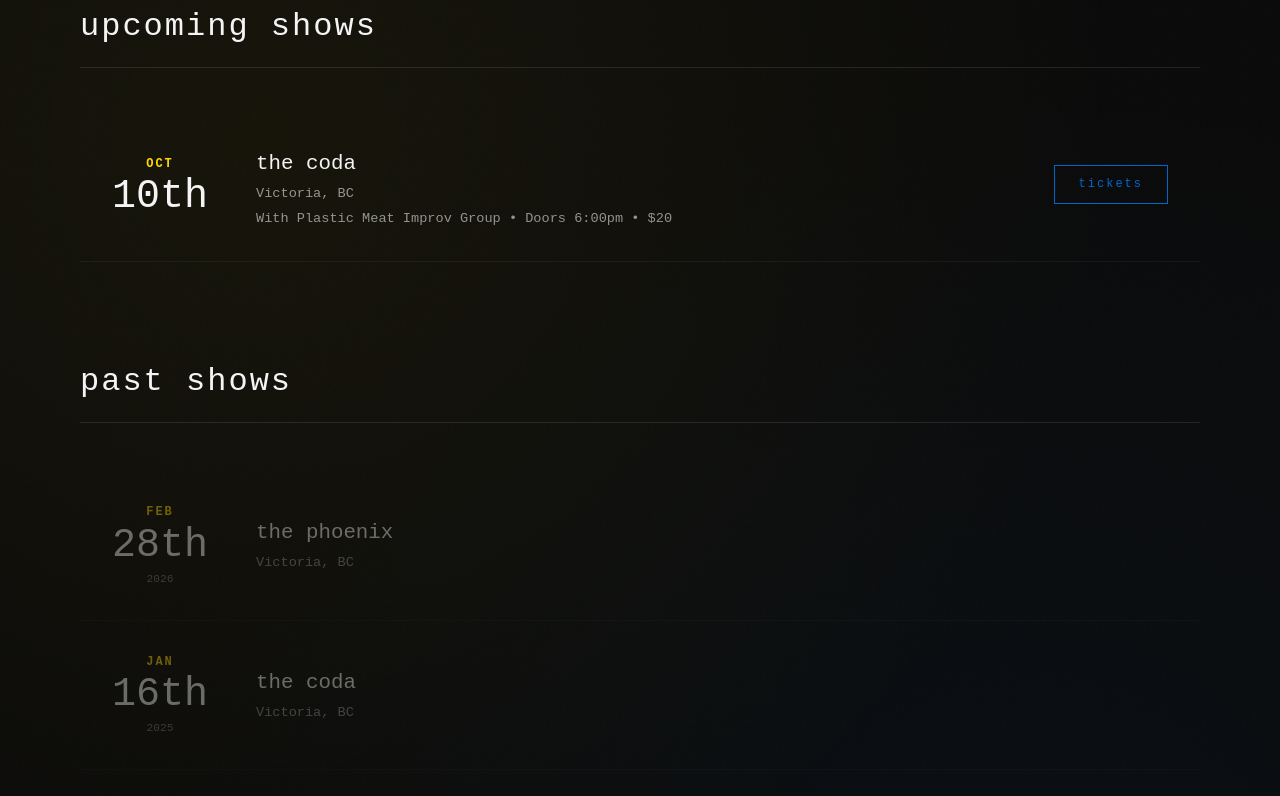
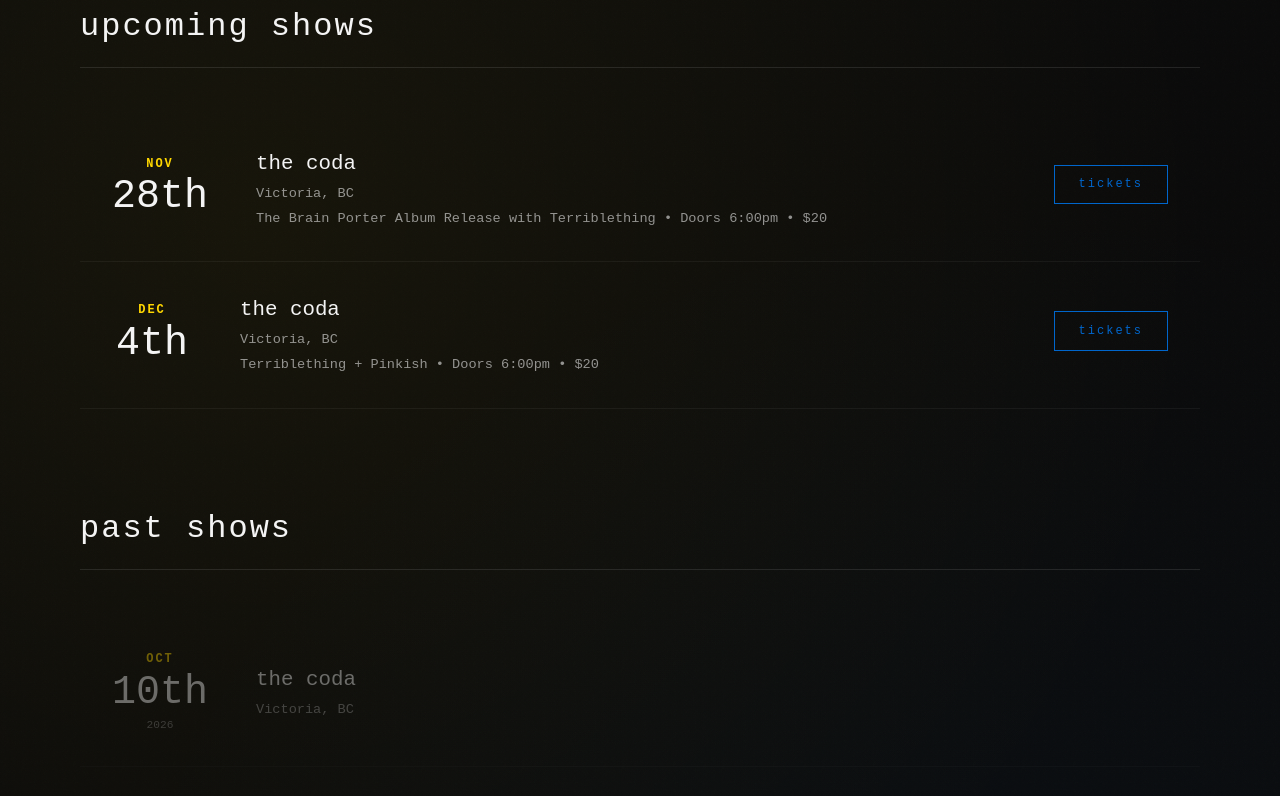
Before and after one commit to terriblething/live, a plain HTML site: page shows.html in a window 1280 px wide. Shown: the part 473-1269 px from the top of the page. Drawn offline with Linux system fonts and the light colour scheme.

Commit message:
Update shows.html
Added two upcoming shows

```diff
--- a/shows.html
+++ b/shows.html
@@ -40,20 +40,46 @@
             <div class="shows-list">
                 <div class="show-item">
                     <div class="show-date">
-                        <span class="month">OCT</span>
-                        <span class="day">10th</span>
+                        <span class="month">NOV</span>
+                        <span class="day">28th</span>
                     </div>
                     <div class="show-details">
                         <h3 class="show-venue">The Coda</h3>
                         <p class="show-location">Victoria, BC</p>
-                        <p class="show-info">With Plastic Meat Improv Group • Doors 6:00pm • $20</p>
+                        <p class="show-info">The Brain Porter Album Release with Terriblething • Doors 6:00pm • $20</p>
                     </div>
                     <div class="show-actions">
-                        <a href="https://gotothecoda.com/show/plastic_meat_10oct26" target="_blank" class="btn btn-small">Tickets</a>
+                        <a href="https://gotothecoda.com/e/the_brain_porter_28nov26" target="_blank" class="btn btn-small">Tickets</a>
+                    </div>
+                </div>
+            <div class="shows-list">
+                <div class="show-item">
+                    <div class="show-date">
+                        <span class="month">DEC</span>
+                        <span class="day">4th</span>
+                    </div>
+                    <div class="show-details">
+                        <h3 class="show-venue">The Coda</h3>
+                        <p class="show-location">Victoria, BC</p>
+                        <p class="show-info">Terriblething + Pinkish • Doors 6:00pm • $20</p>
+                    </div>
+                    <div class="show-actions">
+                        <a href="https://gotothecoda.com/e/terriblething_4dec26" target="_blank" class="btn btn-small">Tickets</a>
                     </div>
                 </div>
 
             <h2 class="past-shows-title">Past Shows</h2>
+                <div class="show-item past">
+                    <div class="show-date">
+                        <span class="month">OCT</span>
+                        <span class="day">10th</span>
+                        <span class="year">2026</span>
+                    </div>
+                    <div class="show-details">
+                        <h3 class="show-venue">The Coda</h3>
+                        <p class="show-location">Victoria, BC</p>
+                    </div>
+                </div>
             <div class="shows-list past-shows">
                 <div class="show-item past">
                     <div class="show-date">
```
